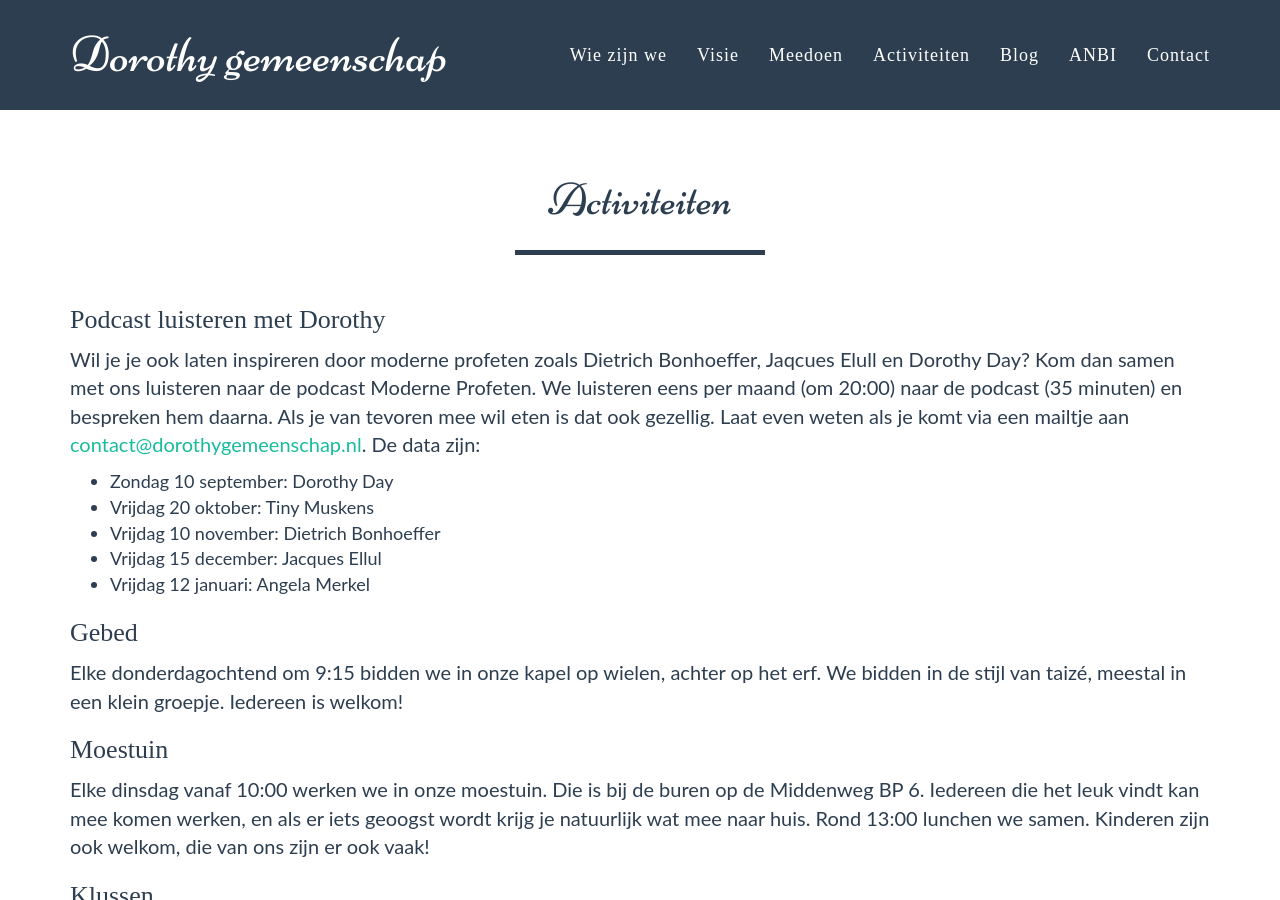
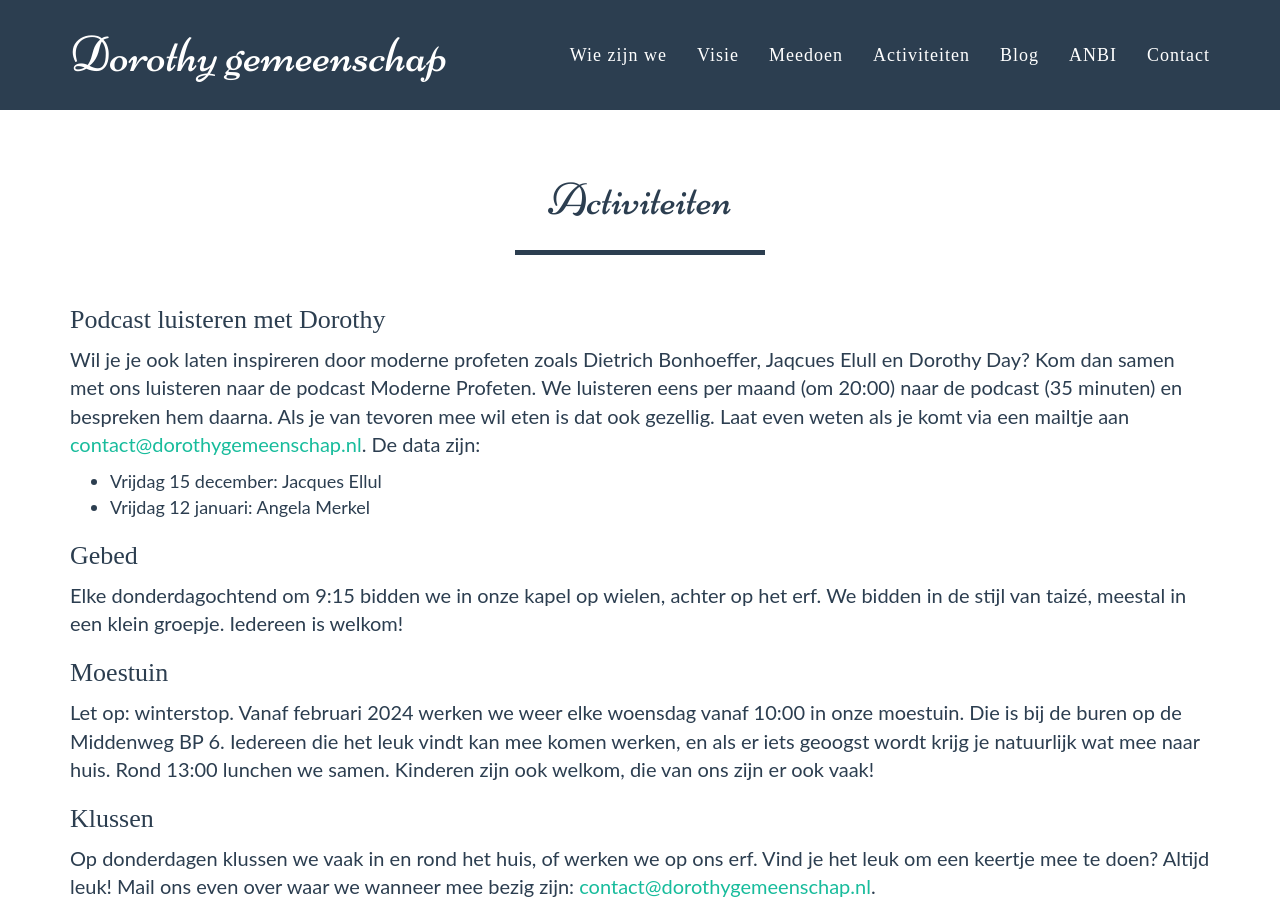
Before and after one commit to dorothygemeenschap/dorothygemeenschap.github.io, a Jekyll site: the page built from activiteiten.html, in a window 1280 px wide and 900 px high. Built offline with Jekyll 4.4.1, drawn with Linux system fonts in a browser that asks for light colours; some web fonts are replaced.

Commit message:
Update activiteiten.html

```diff
--- a/activiteiten.html
+++ b/activiteiten.html
@@ -9,9 +9,6 @@ title: Activiteiten
   Als je van tevoren mee wil eten is dat ook gezellig.
   Laat even weten als je komt via een mailtje aan <a href="mailto:contact@dorothygemeenschap.nl">contact@dorothygemeenschap.nl</a>. De data zijn:
    <ul>
-     <li>Zondag 10 september: Dorothy Day</li>
-     <li>Vrijdag 20 oktober: Tiny Muskens</li>
-     <li>Vrijdag 10 november: Dietrich Bonhoeffer</li>
      <li>Vrijdag 15 december: Jacques Ellul</li>
      <li>Vrijdag 12 januari: Angela Merkel</li>
 
@@ -22,7 +19,7 @@ title: Activiteiten
   We bidden in de stijl van taizé, meestal in een klein groepje. Iedereen is welkom!
 </p>
 <h3>Moestuin</h3>
-<p>Elke dinsdag vanaf 10:00 werken we in onze moestuin. Die is bij de buren op de Middenweg BP 6.
+<p>Let op: winterstop. Vanaf februari 2024 werken we weer elke woensdag vanaf 10:00 in onze moestuin. Die is bij de buren op de Middenweg BP 6.
   Iedereen die het leuk vindt kan mee komen werken, en als er iets geoogst wordt krijg je natuurlijk wat mee naar huis.
   Rond 13:00 lunchen we samen. Kinderen zijn ook welkom, die van ons zijn er ook vaak!
 </p>
```
